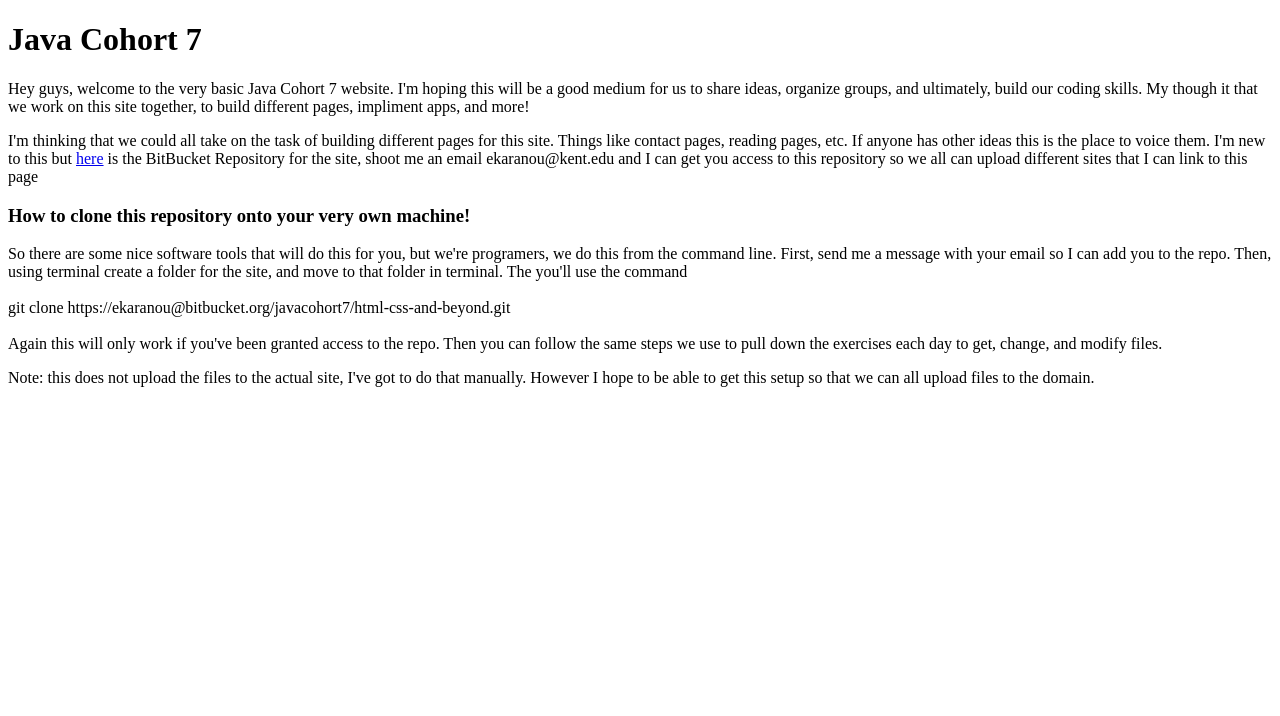
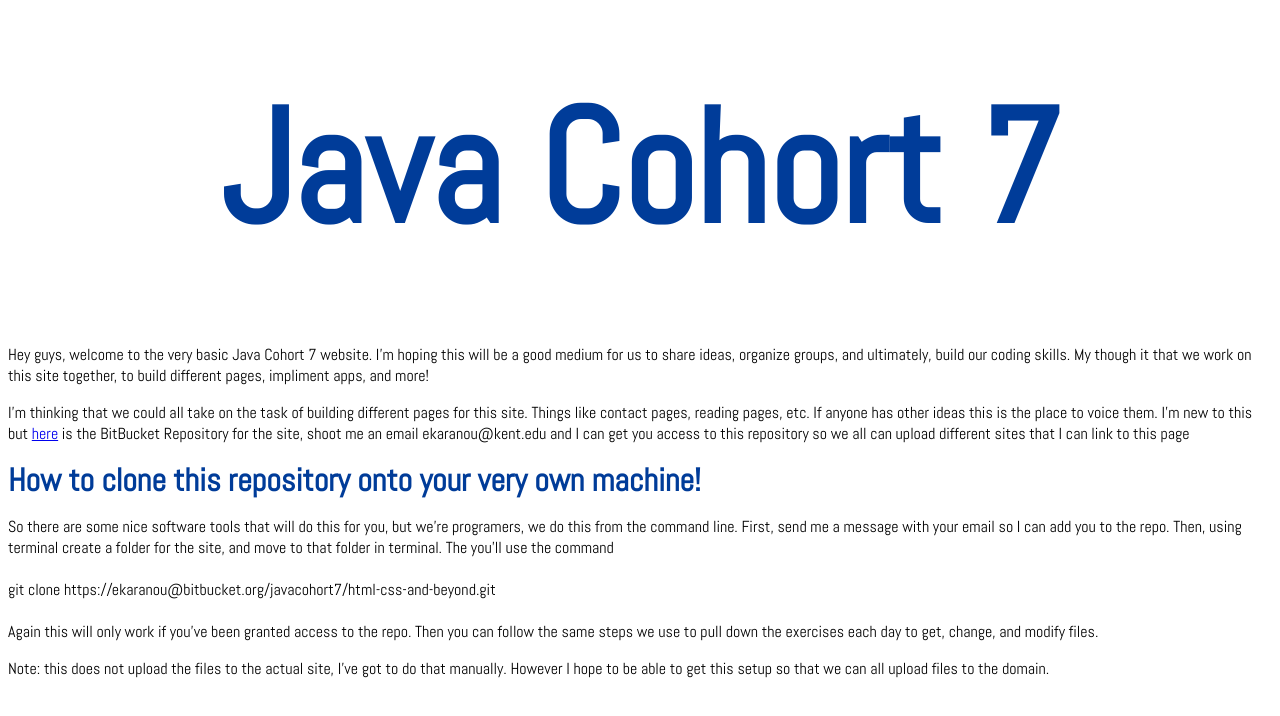
Before and after one commit to baarb/javacohort7.github.io, a plain HTML site: page index.html in a window 1280 px wide. Drawn offline with Linux system fonts and the light colour scheme.

Commit message:
Added CSS

```diff
--- a/index.html
+++ b/index.html
@@ -1,6 +1,13 @@
 <!DOCTYPE html>
 <html>
+<!-- I'll keep a set of comments that should explain why I'm doing things where, but please ask questions if you have them. Remember I'm still new to this too, so google is my best friend -->
+
 <head>
+  	<link href="./style.css" type="text/css" rel="stylesheet">
+	<!-- This is how you link your css sheet to your htlm file. WHile you can style your HTML directly in the html file, it's a little cleaner if you keep them separate -->
+
+    <link href="https://fonts.googleapis.com/css?family=Abel" rel="stylesheet">
+    <!-- What I'm doing here is linking a set of fonts to our HTML. That way when I reference the specific font, Abel, the browser knows what to load -->
 	<title>Java Cohort 7</title>
 </head>
 <body>
--- /dev/null
+++ b/style.css
@@ -0,0 +1,21 @@
+* {
+	font-family: Abel, Ariel, sans-serif;
+}
+
+h1 {
+	color: rgba(0, 60, 153, 1);
+	height: auto;
+	width: auto;
+	margin: auto;
+	text-align: center;
+	line-height: 2em;
+	font-size: 10em;
+}
+
+h3 {
+	color: rgba(0, 60, 153, 1);
+	height: auto;
+	width: auto;
+	margin: auto;
+	font-size: 2em;
+}
```
Also changed, not shown: 1 other file.
